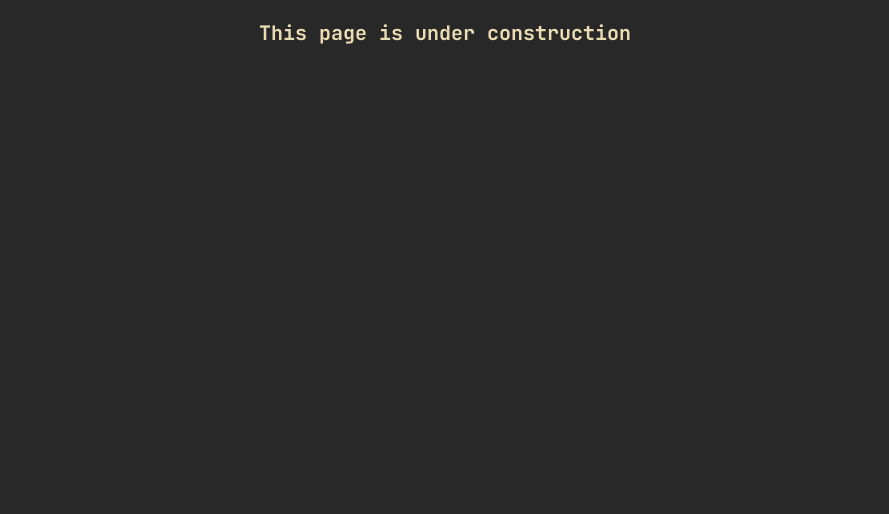
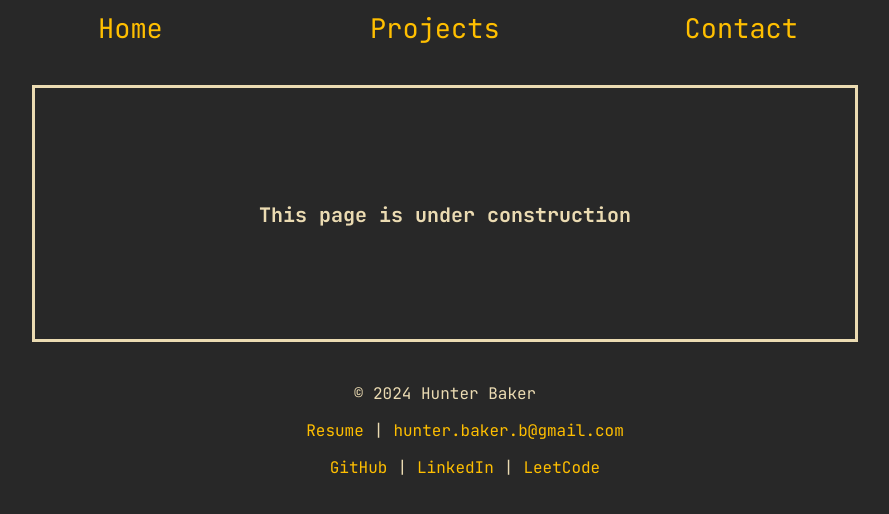
Before and after one commit to hutnerr/personal-website, a plain HTML site: page wip.html in a window 1280 px wide. Shown: the whole page, without its empty margins (195-1084 px from the left). Drawn offline with Linux system fonts and the light colour scheme.

Commit message:
changes wip page

```diff
--- a/wip.html
+++ b/wip.html
@@ -7,6 +7,62 @@
     <link rel="stylesheet" href="styles/main.css">
 </head>
 <body>
-    <h1 id="wip">This page is under construction</h1>
+    <header>
+        <div class="navbar">
+            <a class="navbar-item" href="index.html">Home</a>
+            <div class="dropdown">
+                <p class="navbar-item dropdown-title">Projects</p>
+                <div class="dropdown-content">
+                    <a class="dropdown-item" href="wip.html">LeetCode Discord Bot</a>
+                    <a class="dropdown-item" href="wip.html">UnitED Calculator</a>
+                    <a class="dropdown-item" href="wip.html">Pantry Panic Website</a>
+                    <a class="dropdown-item" href="index.html">Portfolio Website</a>
+                    <a class="dropdown-item" href="wip.html">Intel Data Analysis</a>
+                    <a class="dropdown-item" href="wip.html">Y86-64 Assembler</a>
+                    <a class="dropdown-item" href="wip.html">Mad Zip File Utility</a>
+                </div>
+            </div>
+            <div class="dropdown">
+                <p class="navbar-item dropdown-title">Contact</p>
+                <div class="dropdown-content">
+                    <a class="dropdown-item" href="https://github.com/hutnerr">GitHub</a>
+                    <a class="dropdown-item" href="mailto:hunter.baker.b@gmail.com">Email</a>
+                    <a class="dropdown-item" href="https://www.linkedin.com/in/hunter-b-baker/">LinkedIn</a>
+                    <a class="dropdown-item" href="https://leetcode.com/u/hutnerr/">LeetCode</a>
+                    <a class="dropdown-item" href="resources/pdf/resume_hunter-baker.pdf">Resume</a>
+                </div>
+            </div>
+            <!-- <a class="navbar-item" href="#news">Experience</a> -->
+        </div>
+    </header>
+    <main id="main-container">
+        <section>
+            <br>
+            <br>
+            <br>
+            <br>
+            <h1 id="wip">This page is under construction</h1>
+            <br>
+            <br>
+            <br>
+            <br>
+        </section>
+    </main>
+    <footer>
+        <!-- make these some of these icons as well  -->
+        <p>&copy; 2024 Hunter Baker</p>
+        <ul>
+            <li><a href="resources/pdf/resume_hunter-baker.pdf">Resume</a></li>
+            <li> | </li>
+            <li><a href="mailto:hunter.baker.b@gmail.com">hunter.baker.b@gmail.com</a></li>
+        </ul>
+        <ul>
+            <li><a href="https://github.com/hutnerr">GitHub</a></li>
+            <li> | </li>
+            <li><a href="https://www.linkedin.com/in/hunter-b-baker/">LinkedIn</a></li>
+            <li> | </li>
+            <li><a href="https://leetcode.com/u/hutnerr/">LeetCode</a></li>
+        </ul>
+    </footer>
 </body>
 </html>
```
Also changed, not shown: index.html (+1 -3 lines).
